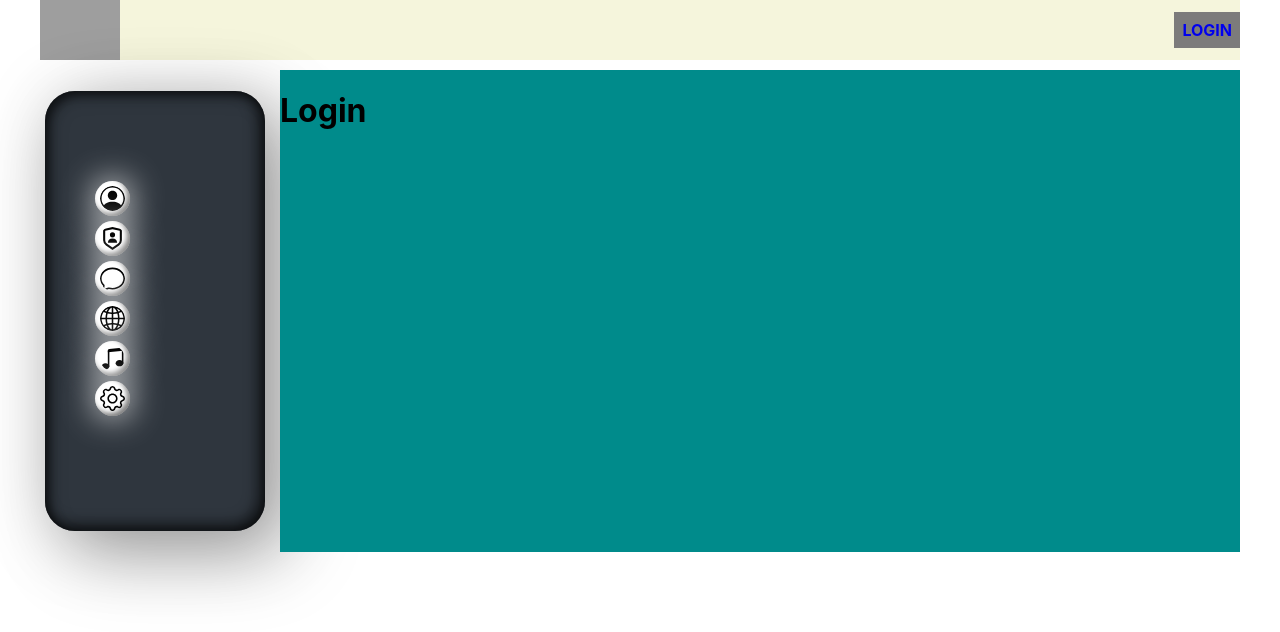
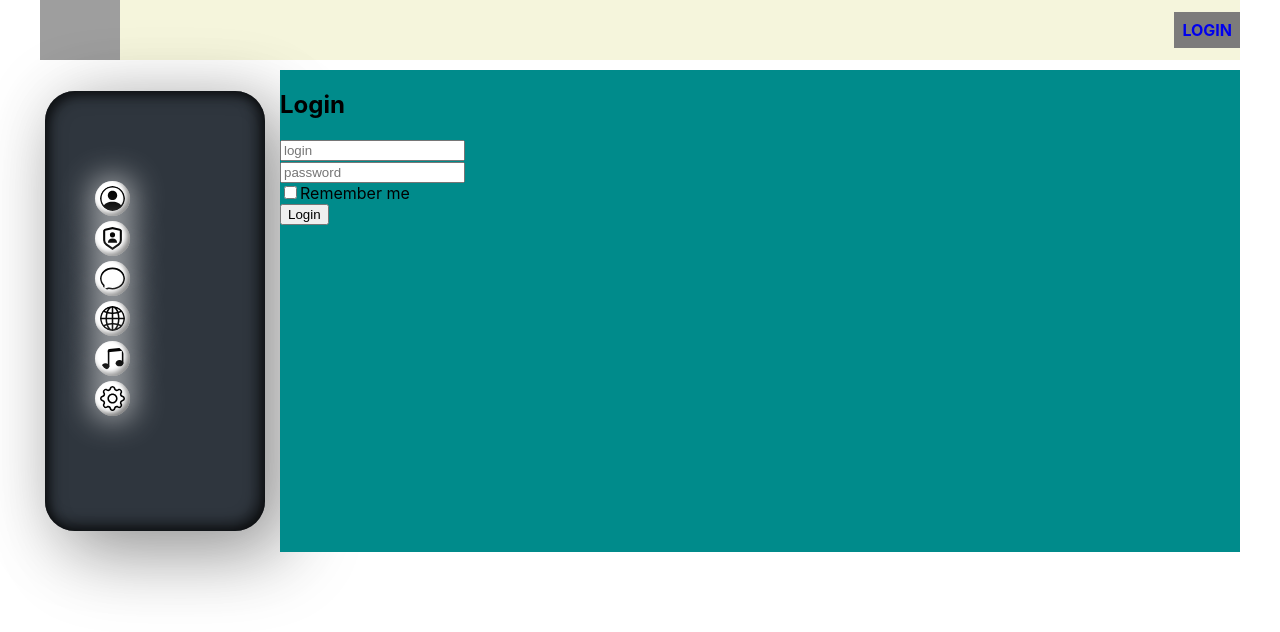
Before and after one commit to Pashkouski/Samurai-way-main, a React (Create React App) app: page /login in a window 1280 px wide. Shown: the top 632 px of the page. Built offline with nearby package versions, Linux system fonts and the light colour scheme; no server answers; grey boxes are pictures that could not be loaded.

Commit message:
75 - redux-form введение (login)

```diff
--- a/package.json
+++ b/package.json
@@ -15,6 +15,7 @@
     "jest": "27.5.1",
     "react": "17.0.2",
     "react-dom": "17.0.2",
+    "react-hook-form": "^7.43.7",
     "react-redux": "7.2.6",
     "react-router-dom": "5.3.0",
     "react-scripts": "5.0.0",
--- a/src/components/Login/Login.tsx
+++ b/src/components/Login/Login.tsx
@@ -1,11 +1,32 @@
 import React from 'react';
+import {useForm} from "react-hook-form";
+import LoginForm from "./LoginForm";
+import LoginReduxForm from "./LoginForm";
+
 
 const Login = () => {
+    const {
+        register,
+
+
+    } = useForm(
+        {
+            mode: "onBlur"
+        }
+    )
+    const onSubmit = (formData: any) => {
+        console.log(formData)
+    }
+
+
     return (
         <div>
-            <h1>Login</h1>
+            <h2>Login</h2>
+            <LoginReduxForm onSubmit={onSubmit}/>
         </div>
     );
 };
 
+
+
 export default Login;
--- /dev/null
+++ b/src/components/Login/LoginForm.tsx
@@ -0,0 +1,17 @@
+import React from 'react';
+import {Field, reduxForm} from "redux-form";
+
+const LoginForm = (props: any) => {
+    return (
+        <form action="" onSubmit={props.handleSubmit}>
+            <div><Field type="text" placeholder={'login'} name={'login'} component={'input'}/></div>
+            <div><Field type="text" placeholder={'password'} name={'password'} component={'input'}/></div>
+            <div><Field type="checkbox" name={'rememberMe'} component={'input'}/>Remember me</div>
+            <div>
+                <button>Login</button>
+            </div>
+        </form>
+    );
+};
+let LoginReduxForm = reduxForm({form: 'login'})(LoginForm)
+export default LoginReduxForm;
--- a/src/components/Users/Users.tsx
+++ b/src/components/Users/Users.tsx
@@ -1,7 +1,7 @@
 import React from 'react';
 import s from "./Users.module.css";
 import {UsersType} from "../../redux/users-Page-Reducer";
-import {NavLink, Redirect} from "react-router-dom";
+import {NavLink} from "react-router-dom";
 
 
 
@@ -46,11 +46,11 @@ const Users = (props: UsersPropsType) => {
                     <div>
                         {el.followed
                             ? <button
-                                disabled={props.followingInProgress.some(id => id == el.id)}
+                                disabled={props.followingInProgress.some(id => id === el.id)}
                                 onClick={() => {
                                     props.unFollowThunkCreator(el.id)
                                 }}>unFollow</button>
-                            : <button disabled={props.followingInProgress.some(id => id == el.id)}
+                            : <button disabled={props.followingInProgress.some(id => id === el.id)}
                                       onClick={() => {
                                           props.followThunkCreator(el.id)
                                       }}>Follow</button>}
--- a/src/redux/auth-Reducer.ts
+++ b/src/redux/auth-Reducer.ts
@@ -1,9 +1,6 @@
-import {v1} from "uuid";
 import {DispatchType} from "./redux-store";
 import {Dispatch} from "redux";
-import {authAPI, usersAPI} from "../api/api";
-import {toggleFollowingInProgress, unFollow} from "./users-Page-Reducer";
-
+import {authAPI} from "../api/api";
 
 export type initialStateauthReducerType = {
     data: {
--- a/src/redux/redux-store.ts
+++ b/src/redux/redux-store.ts
@@ -1,7 +1,8 @@
-import {applyMiddleware, combineReducers, legacy_createStore as createStore} from 'redux'
+import {applyMiddleware, combineReducers, legacy_createStore as createStore, Reducer} from 'redux'
 import {ProfileReducer, setStatusType} from "./profile-reducer";
 import {AddMessageType, AddNewMessageType, MessagesReducer} from "./messages-reducer";
 import thunkMiddleware from 'redux-thunk'
+import { reducer as formReducer } from 'redux-form'
 import {
     followType,
     setCurrentPageType,
@@ -10,13 +11,13 @@ import {
     toggleFollowingInProgressType,
     toggleIsFetchingType,
     unFollowType,
-
     UsersPageReducer
 } from "./users-Page-Reducer";
 import {addPostsType} from "./profile-reducer";
 import {updateNewPostTextType} from "./profile-reducer";
 import {setProfileUsersType} from "./profile-reducer";
 import {authReducer, setUserDataType} from "./auth-Reducer";
+
 
 
 export type DispatchType =
@@ -40,8 +41,11 @@ let reducers = combineReducers({
     profilePage: ProfileReducer,
     messagesPage: MessagesReducer,
     usersPage: UsersPageReducer,
-    auth: authReducer
+    auth: authReducer,
+    form: formReducer
 })
+
+
 
 export type StoreReduxType = ReturnType<typeof reducers>
 
```
Also changed, not shown: 1 other file (tests, documents, lock files or other folders).
